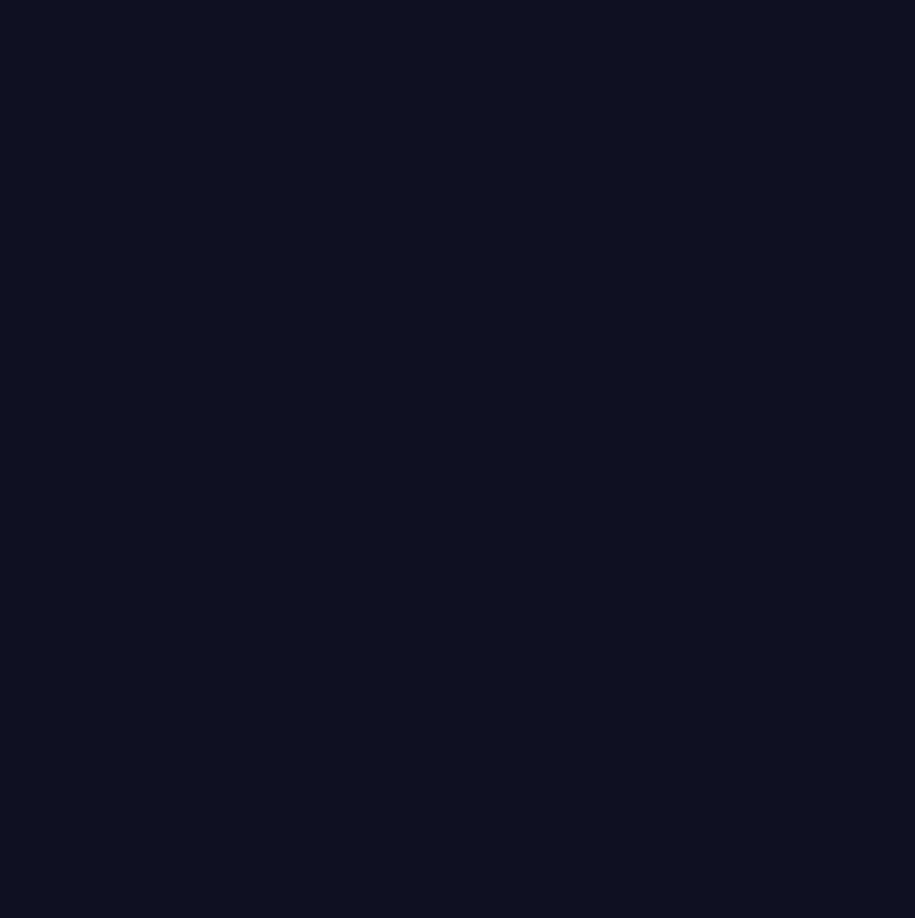
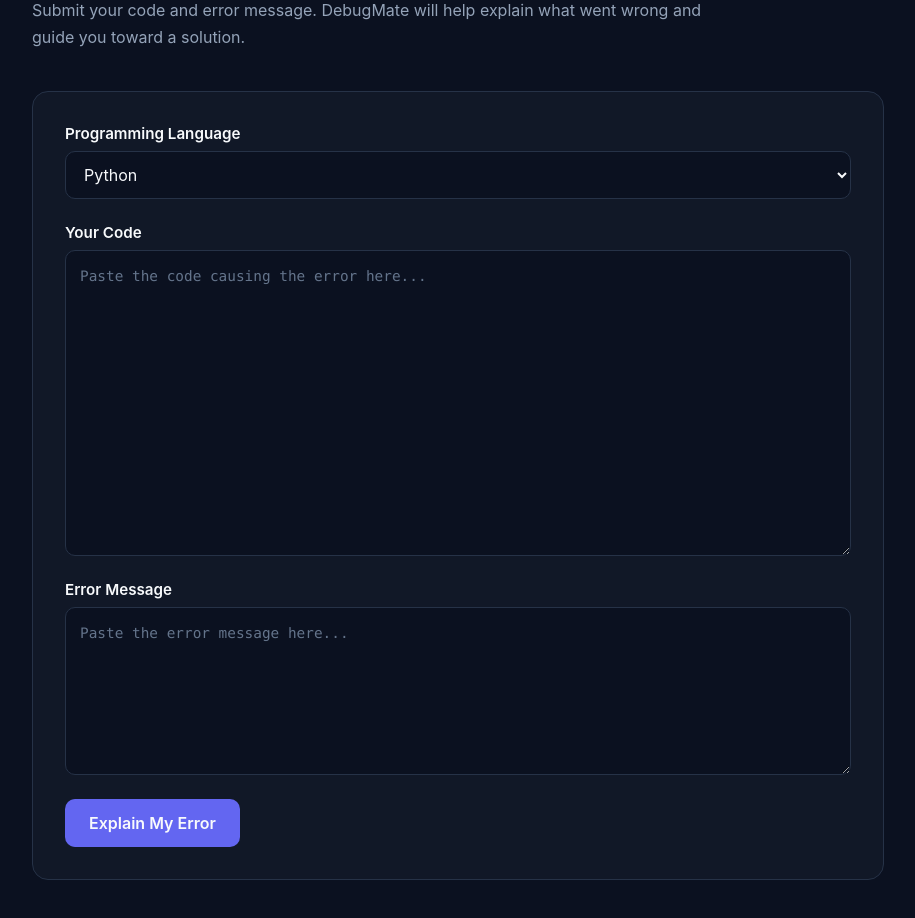
Before and after one commit to fellowship-project-learn2earn/debugmate-ai, a React (Vite) app: page / in a window 1280 px wide. Shown: the part 1800-2718 px from the top of the page, without its empty margins (182-1097 px from the left). Before the commit the page ends 1518 px from the top, so only its background shows below. Built offline with nearby package versions, Linux system fonts and the light colour scheme.

Commit message:
feat: add debugging workspace

```diff
--- a/src/App.css
+++ b/src/App.css
@@ -174,3 +174,117 @@
   color: var(--text-secondary);
   line-height: 1.7;
 }
+.debug-workspace {
+  max-width: 900px;
+  margin: 0 auto;
+  padding: 100px 24px;
+}
+
+.workspace-heading {
+  max-width: 700px;
+  margin-bottom: 40px;
+}
+
+.workspace-heading h2 {
+  margin: 0 0 16px;
+
+  color: var(--text-primary);
+  font-size: clamp(2rem, 5vw, 3.5rem);
+  line-height: 1.1;
+}
+
+.workspace-heading > p:last-child {
+  margin: 0;
+
+  color: var(--text-secondary);
+  line-height: 1.7;
+}
+
+.debug-form {
+  display: flex;
+  flex-direction: column;
+  gap: 24px;
+
+  padding: 32px;
+
+  border: 1px solid var(--border);
+  border-radius: var(--radius-lg);
+
+  background: var(--bg-secondary);
+}
+
+.form-group {
+  display: flex;
+  flex-direction: column;
+  gap: 8px;
+}
+
+.form-group label {
+  color: var(--text-primary);
+  font-size: 0.95rem;
+  font-weight: 600;
+}
+
+.form-group select,
+.form-group textarea {
+  width: 100%;
+
+  border: 1px solid var(--border);
+  border-radius: var(--radius-md);
+
+  background: var(--bg-primary);
+  color: var(--text-primary);
+
+  outline: none;
+}
+
+.form-group select {
+  padding: 12px 14px;
+}
+
+.form-group textarea {
+  padding: 14px;
+
+  resize: vertical;
+
+  font-family:
+    "Cascadia Code",
+    "Fira Code",
+    Consolas,
+    monospace;
+
+  font-size: 0.9rem;
+  line-height: 1.6;
+}
+
+.form-group select:focus,
+.form-group textarea:focus {
+  border-color: var(--accent);
+}
+
+.form-group textarea::placeholder {
+  color: #64748b;
+}
+
+.debug-button {
+  align-self: flex-start;
+
+  padding: 14px 24px;
+
+  border: none;
+  border-radius: var(--radius-md);
+
+  background: var(--accent);
+  color: var(--text-primary);
+
+  font-weight: 600;
+
+  transition:
+    background 0.2s ease,
+    transform 0.2s ease;
+}
+
+.debug-button:hover {
+  background: var(--accent-hover);
+  transform: translateY(-2px);
+}
--- a/src/App.jsx
+++ b/src/App.jsx
@@ -2,6 +2,7 @@
 import Navbar from "./components/Navbar";
 import Hero from "./components/Hero";
 import HowItWorks from "./components/HowItWorks";
+import DebuggingWorkspace from "./components/DebuggingWorkspace";
 
 function App() {
   return (
@@ -11,6 +12,7 @@
       <main>
         <Hero />
         <HowItWorks />
+        <DebuggingWorkspace />
       </main>
     </div>
   );
--- /dev/null
+++ b/src/components/DebuggingWorkspace.jsx
@@ -0,0 +1,80 @@
+import { useState } from "react";
+
+function DebuggingWorkspace() {
+  const [language, setLanguage] = useState("Python");
+  const [code, setCode] = useState("");
+  const [error, setError] = useState("");
+
+  const handleSubmit = (event) => {
+    event.preventDefault();
+
+    console.log({
+      language,
+      code,
+      error,
+    });
+  };
+
+  return (
+    <section className="debug-workspace" id="debug">
+      <div className="workspace-heading">
+        <p className="section-label">DEBUGGING WORKSPACE</p>
+
+        <h2>Let's understand your error.</h2>
+
+        <p>
+          Submit your code and error message. DebugMate will help explain what
+          went wrong and guide you toward a solution.
+        </p>
+      </div>
+
+      <form className="debug-form" onSubmit={handleSubmit}>
+        <div className="form-group">
+          <label htmlFor="language">Programming Language</label>
+
+          <select
+            id="language"
+            value={language}
+            onChange={(event) => setLanguage(event.target.value)}
+          >
+            <option value="Python">Python</option>
+            <option value="JavaScript">JavaScript</option>
+            <option value="Java">Java</option>
+            <option value="C++">C++</option>
+            <option value="Go">Go</option>
+          </select>
+        </div>
+
+        <div className="form-group">
+          <label htmlFor="code">Your Code</label>
+
+          <textarea
+            id="code"
+            value={code}
+            onChange={(event) => setCode(event.target.value)}
+            placeholder="Paste the code causing the error here..."
+            rows="12"
+          />
+        </div>
+
+        <div className="form-group">
+          <label htmlFor="error">Error Message</label>
+
+          <textarea
+            id="error"
+            value={error}
+            onChange={(event) => setError(event.target.value)}
+            placeholder="Paste the error message here..."
+            rows="6"
+          />
+        </div>
+
+        <button type="submit" className="debug-button">
+          Explain My Error
+        </button>
+      </form>
+    </section>
+  );
+}
+
+export default DebuggingWorkspace;
```
